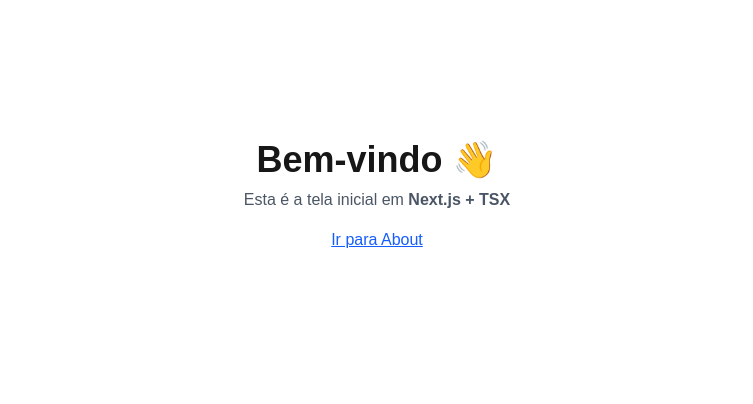
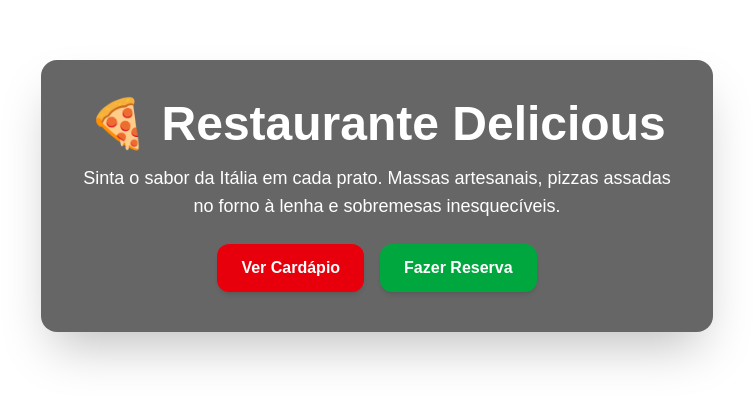
Before and after one commit to NickDavid14/Landing-Page-NextJs, a Next.js app in the folder my-app/: page / in a window 1280 px wide. Shown: the part 204-608 px from the top of the page, without its empty margins (263-1016 px from the left). Built offline with nearby package versions, Linux system fonts and the light colour scheme.

Commit message:
pagina inicial estilizada

```diff
--- a/my-app/src/app/page.tsx
+++ b/my-app/src/app/page.tsx
@@ -1,18 +1,27 @@
 export default function Home() {
   return (
-    <main className="min-h-screen grid place-items-center">
-      <section className="text-center">
-        <h1 className="text-4xl font-bold mb-2">Bem-vindo 👋</h1>
-        <p className="text-gray-600 mb-4">
-          Esta é a tela inicial em <strong>Next.js + TSX</strong>
+    <main className="min-h-screen bg-white bg-cover bg-center flex items-center justify-center">
+      <div className="bg-black/60 backdrop-blur-sm text-white p-10 rounded-2xl shadow-2xl max-w-2xl text-center">
+        <h1 className="text-5xl font-bold mb-4">🍕 Restaurante Delicious</h1>
+        <p className="text-lg mb-6">
+          Sinta o sabor da Itália em cada prato. Massas artesanais, pizzas
+          assadas no forno à lenha e sobremesas inesquecíveis.
         </p>
-        <a
-          href="/about"
-          className="text-blue-600 underline hover:text-blue-800"
-        >
-          Ir para About
-        </a>
-      </section>
+        <div className="flex gap-4 justify-center">
+          <a
+            href="/cardapio"
+            className="px-6 py-3 bg-red-600 hover:bg-red-700 rounded-xl font-semibold shadow-md transition"
+          >
+            Ver Cardápio
+          </a>
+          <a
+            href="/reservas"
+            className="px-6 py-3 bg-green-600 hover:bg-green-700 rounded-xl font-semibold shadow-md transition"
+          >
+            Fazer Reserva
+          </a>
+        </div>
+      </div>
     </main>
   );
 }
```
